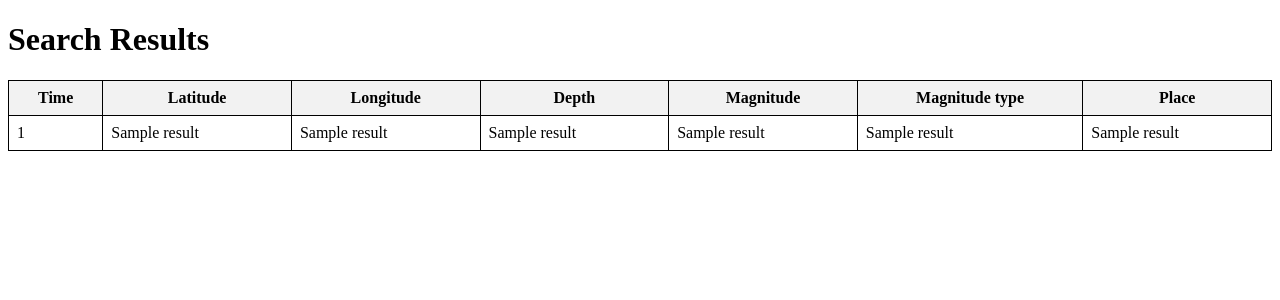
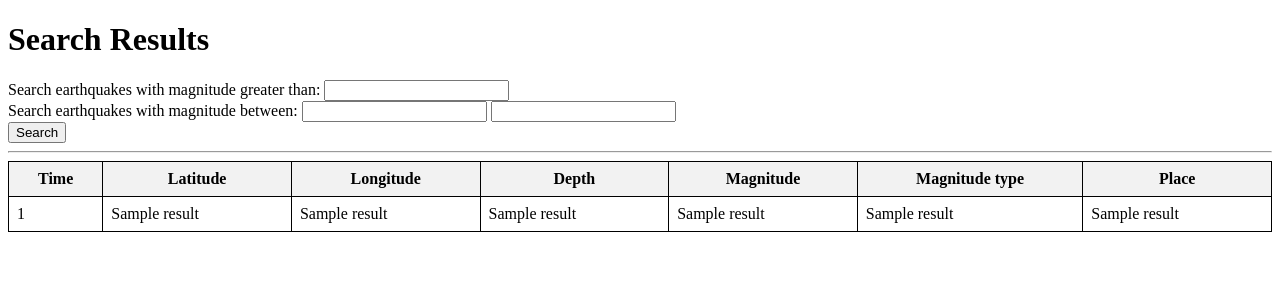
Before and after one commit to prathikh1998/DatabaseSearch, a Flask app: template templates/results.html in a window 1280 px wide. Shown: the top 300 px of the page. Run offline with Flask 3, Linux system fonts and the light colour scheme; the template is opened without the code that fills it: most values are stand-ins (such as "Sample title", 1, 10 or a date in 2020).

Commit message:
Add files via upload

```diff
--- a/templates/results.html
+++ b/templates/results.html
@@ -21,8 +21,17 @@
 </head>
 <body>
     <h1>Search Results</h1>
-
-    {% if results %}
+    <form action="/search" method="POST">
+        <label for="magnitude">Search earthquakes with magnitude greater than:</label>
+        <input type="number" name="magnitude" step="0.1">
+        <br>
+        <label for="min_magnitude">Search earthquakes with magnitude between:</label>
+        <input type="number" name="min_magnitude" step="0.1">
+        <input type="number" name="max_magnitude" step="0.1">
+        <br>
+        <input type="submit" value="Search">
+    </form>
+    <hr>
     <table>
         <thead>
             <tr>
@@ -49,8 +58,5 @@
             {% endfor %}
         </tbody>
     </table>
-    {% else %}
-    <p>No results found.</p>
-    {% endif %}
 </body>
 </html>
```
